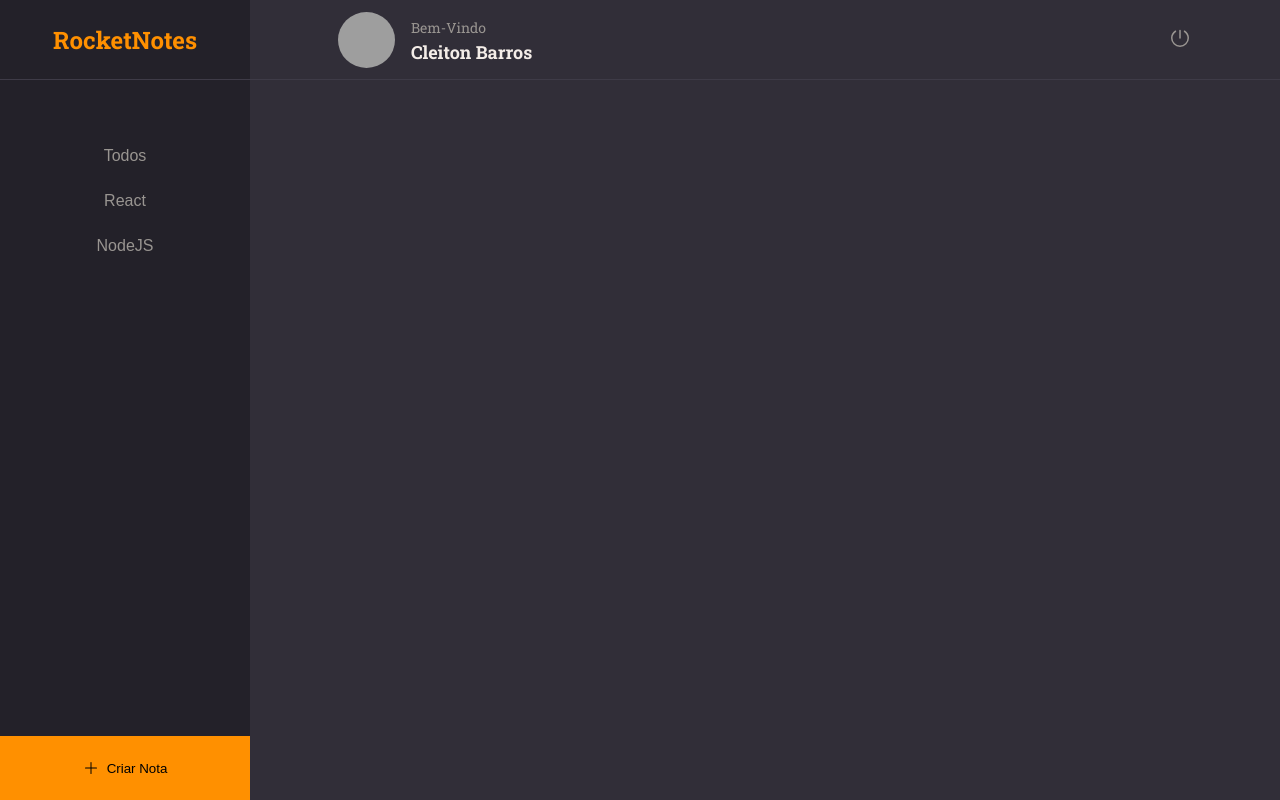
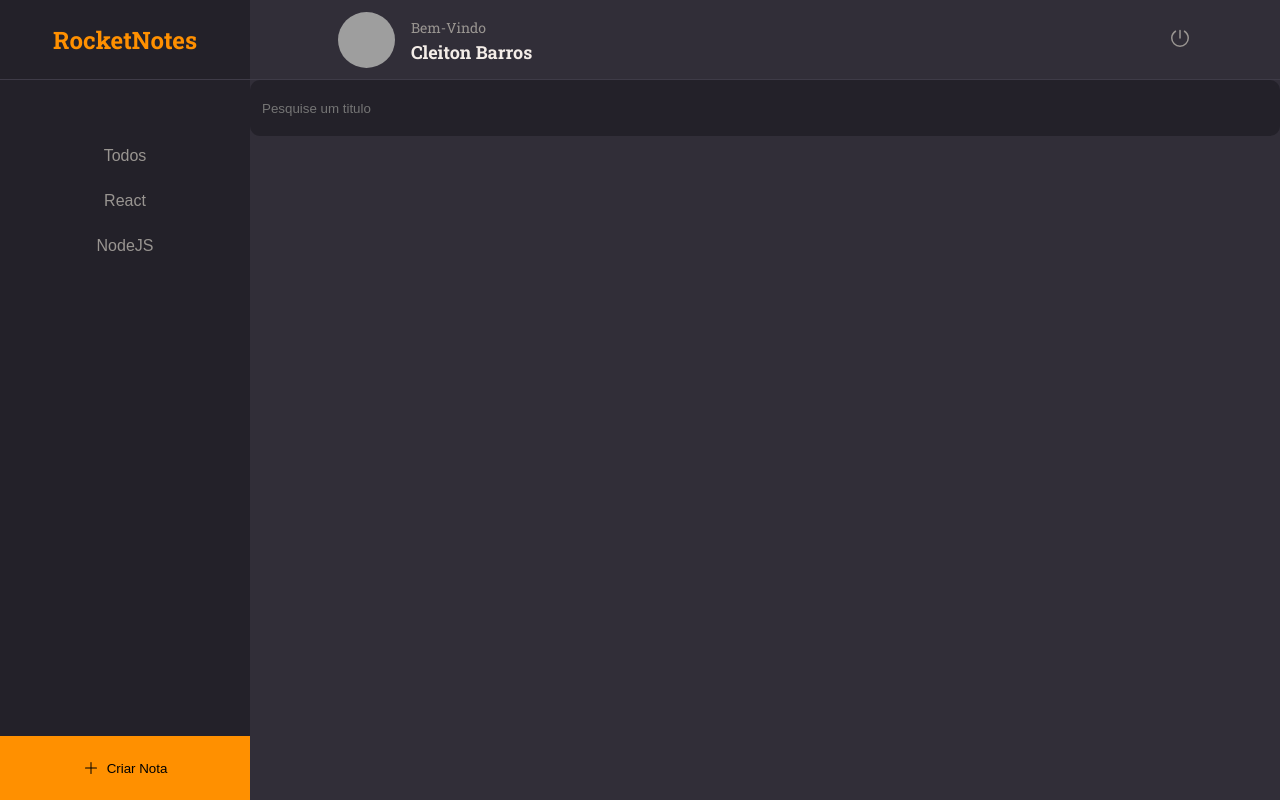
Before and after one commit to cleitonBarros/Rocketnotes, a React (Vite) app: page / in a window 1280 px wide. Built offline with nearby package versions, Linux system fonts and the light colour scheme; grey boxes are pictures that could not be loaded.

Commit message:
feat: input component

```diff
--- /dev/null
+++ b/src/components/Input/index.tsx
@@ -0,0 +1,14 @@
+import React, { ComponentType, ReactElement } from "react";
+
+import * as S from "./styled";
+interface InputProps extends React.InputHTMLAttributes<HTMLInputElement> {
+  icon?: JSX.Element;
+}
+export function Input({ icon, ...props }: InputProps) {
+  return (
+    <S.Container>
+      {icon}
+      <input {...props} />
+    </S.Container>
+  );
+}
--- /dev/null
+++ b/src/components/Input/styled.ts
@@ -0,0 +1,31 @@
+import styled from "styled-components";
+
+export const Container = styled.div`
+  width: 100%;
+  display: flex;
+  align-items: center;
+
+  background-color: ${({ theme }) => theme.COLORS.BACKGROUND_900};
+  color: ${({ theme }) => theme.COLORS.GRAY_300};
+
+  margin-bottom: 0.5rem;
+  border-radius: 0.625rem;
+
+  > input {
+    width: 100%;
+    height: 3.5rem;
+
+    padding: 0.75rem;
+    color: ${({ theme }) => theme.COLORS.WHITE};
+    background-color: transparent;
+    border: 0;
+
+    &:placeholder {
+      color: ${({ theme }) => theme.COLORS.GRAY_300};
+    }
+
+    > svg {
+      margin-left: 1rem;
+    }
+  }
+`;
--- a/src/pages/Home/index.tsx
+++ b/src/pages/Home/index.tsx
@@ -1,8 +1,10 @@
-import { Plus } from "@phosphor-icons/react";
 import { ButtonText } from "../../components/ButonText";
 import { Header } from "../../components/Header";
+import { Input } from "../../components/Input";
 
 import * as S from "./styled";
+
+import { Plus } from "@phosphor-icons/react";
 
 export function Home() {
   return (
@@ -22,7 +24,9 @@ export function Home() {
           <ButtonText title="NodeJS" />
         </li>
       </S.Menu>
-      <S.Search></S.Search>
+      <S.Search>
+        <Input placeholder="Pesquise um titulo" />
+      </S.Search>
       <S.Content></S.Content>
       <S.NewNotes>
         <Plus />
```
